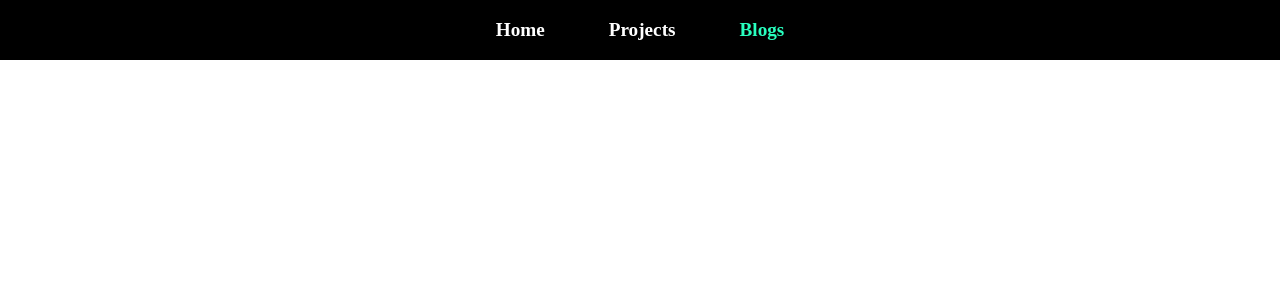
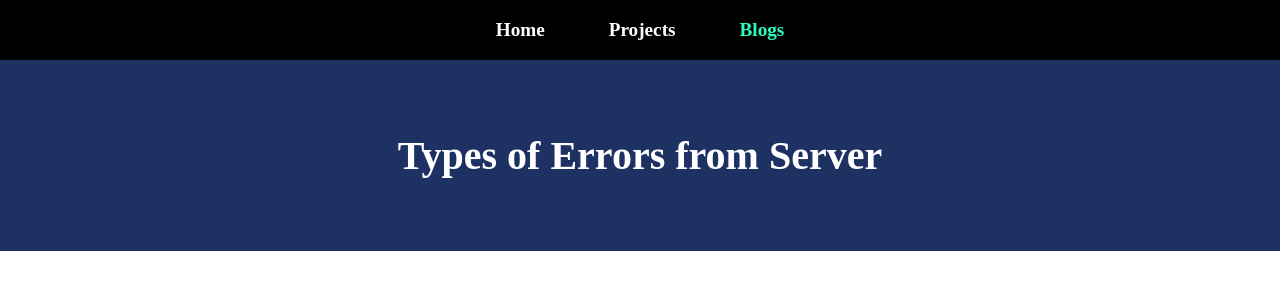
Before and after one commit to harshithbadiga/portfolio-new, a plain HTML site: page errors.html in a window 1280 px wide. Drawn offline with Linux system fonts and the light colour scheme.

Commit message:
heading update

```diff
--- a/errors.html
+++ b/errors.html
@@ -13,5 +13,11 @@
         <a class="nav-links" href="/project.html"  >Projects</a>
         <a class="nav-links" href="/blog.html" id="active-link">Blogs</a>
     </div>
+    <div class="container">
+        <div class="main-heading">
+            <h3>Types of Errors from Server</h3>
+        </div>
+
+    </div>
 </body>
 </html>
```
Also changed, not shown: box.html (+6 -0 lines).
